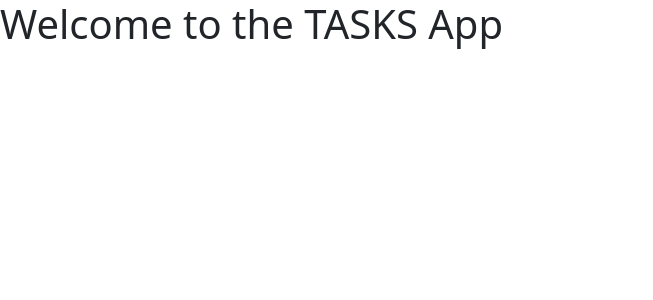
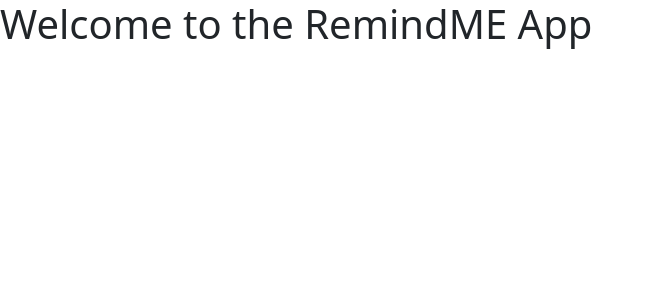
Before and after one commit to Skomorac/tasks-project, a React (Vite) app: page / in a window 1280 px wide. Shown: the top 300 px of the page, without its empty margins (0-653 px from the left). Built offline with nearby package versions, Linux system fonts and the light colour scheme.

Commit message:
test commit

```diff
--- a/src/components/Home.jsx
+++ b/src/components/Home.jsx
@@ -3,7 +3,7 @@ import React from "react";
 const Home = () => {
   return (
     <div>
-      <h1>Welcome to the TASKS App</h1>
+      <h1>Welcome to the RemindME App</h1>
     </div>
   );
 };
```
